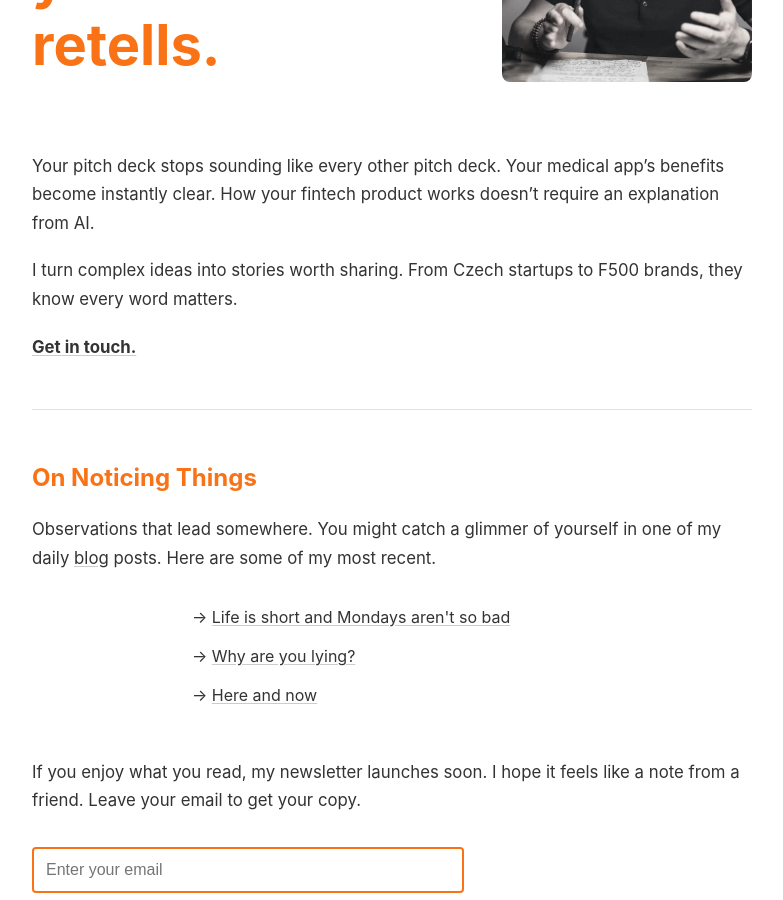
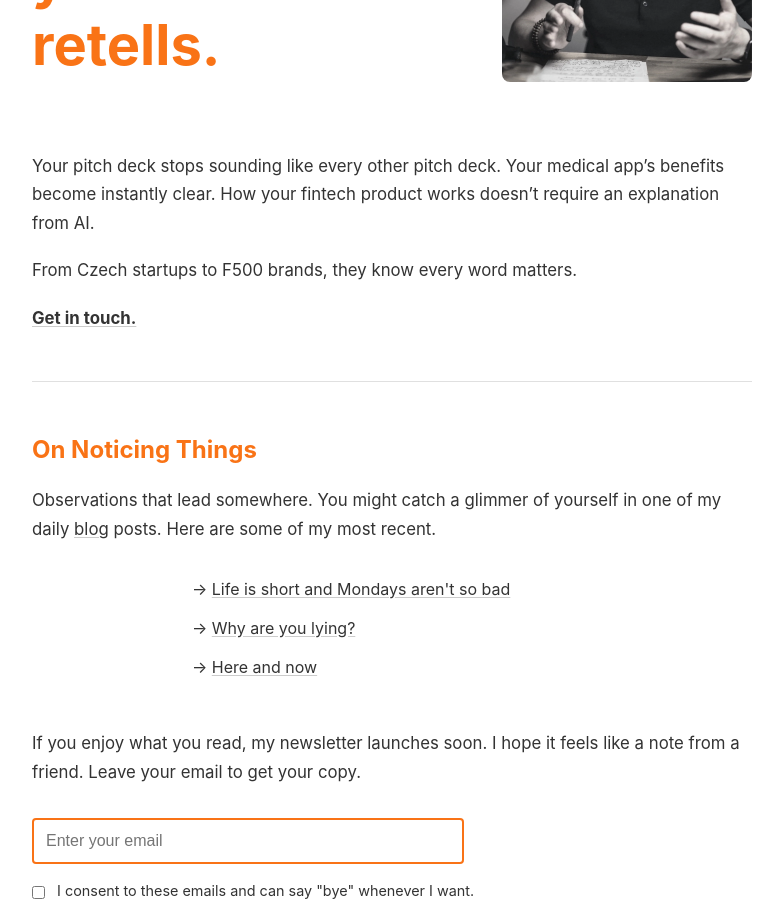
Before and after one commit to westleyovercash/westleyovercash.github.io, a Jekyll site: the page built from index.md, in a window 1280 px wide and 900 px high, scrolled down 310 px. Shown: the whole window, without its empty margins (248-1031 px from the left). Built offline with Jekyll 4.4.1, drawn with Linux system fonts in a browser that asks for light colours.

Commit message:
Update index.md

```diff
--- a/index.md
+++ b/index.md
@@ -14,7 +14,7 @@ title: Home
 
 Your pitch deck stops sounding like every other pitch deck. Your medical app's benefits become instantly clear. How your fintech product works doesn't require an explanation from AI.
 
-I turn complex ideas into stories worth sharing. From Czech startups to F500 brands, they know every word matters.
+From Czech startups to F500 brands, they know every word matters.
 
 **<a href="/contact">Get in touch.</a>**
 
```
